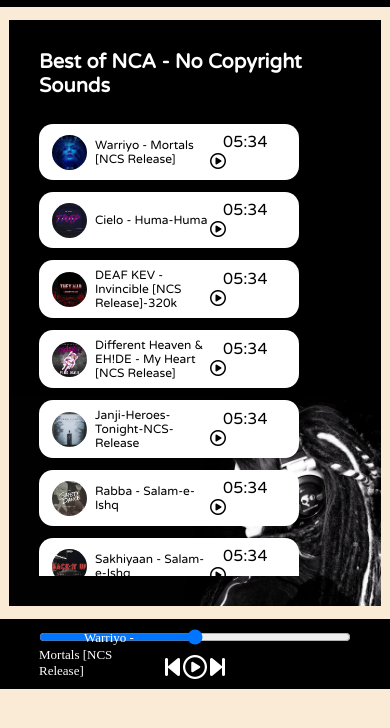
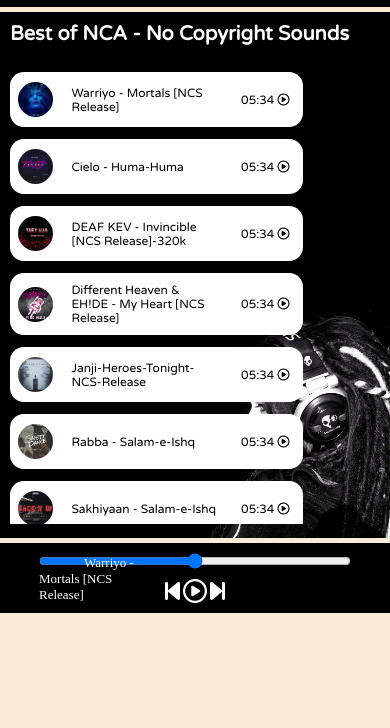
Before and after one commit to codewithTDA/Music_App, a plain HTML site: page index.html in a window 390 px wide. Shown: the part 58-786 px from the top of the page. Drawn offline with Linux system fonts and the light colour scheme.

Commit message:
Update style.css

```diff
--- a/style.css
+++ b/style.css
@@ -259,3 +259,27 @@ nav ul li {
         border-radius: 0;
     }
 }
+
+
+@media screen and (max-width:450px) {
+    .songItem {
+
+        width: 75%;
+        padding: 10px 0px;
+    }
+
+    /* .songName {
+        width: 60%;
+    } */
+
+    .container {
+         width: 100%;
+        margin: 5px 0px;
+        padding: 10px;
+    }
+    .songlistplay{
+        font-size: 12px;
+    }
+
+
+}
```
